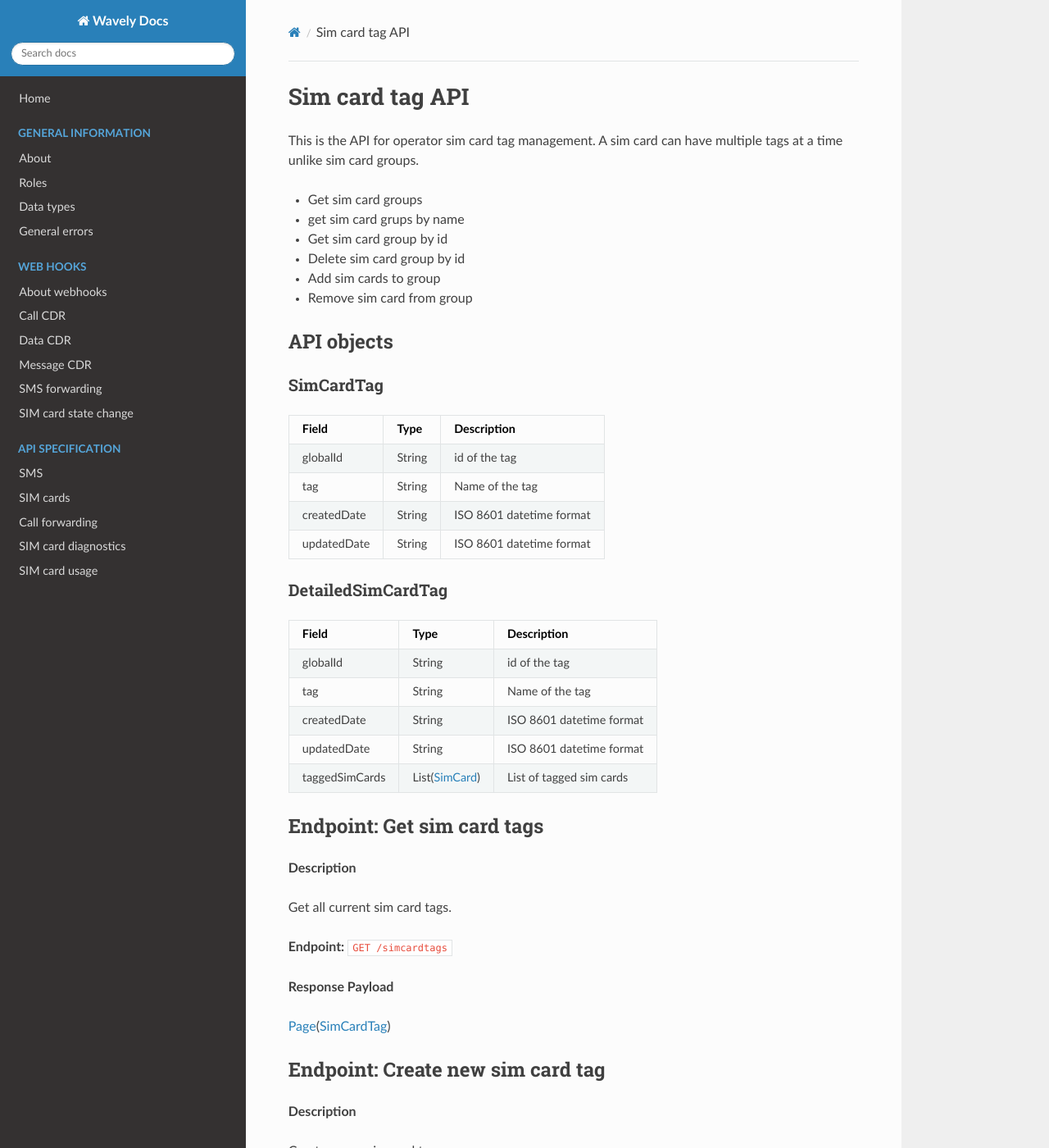
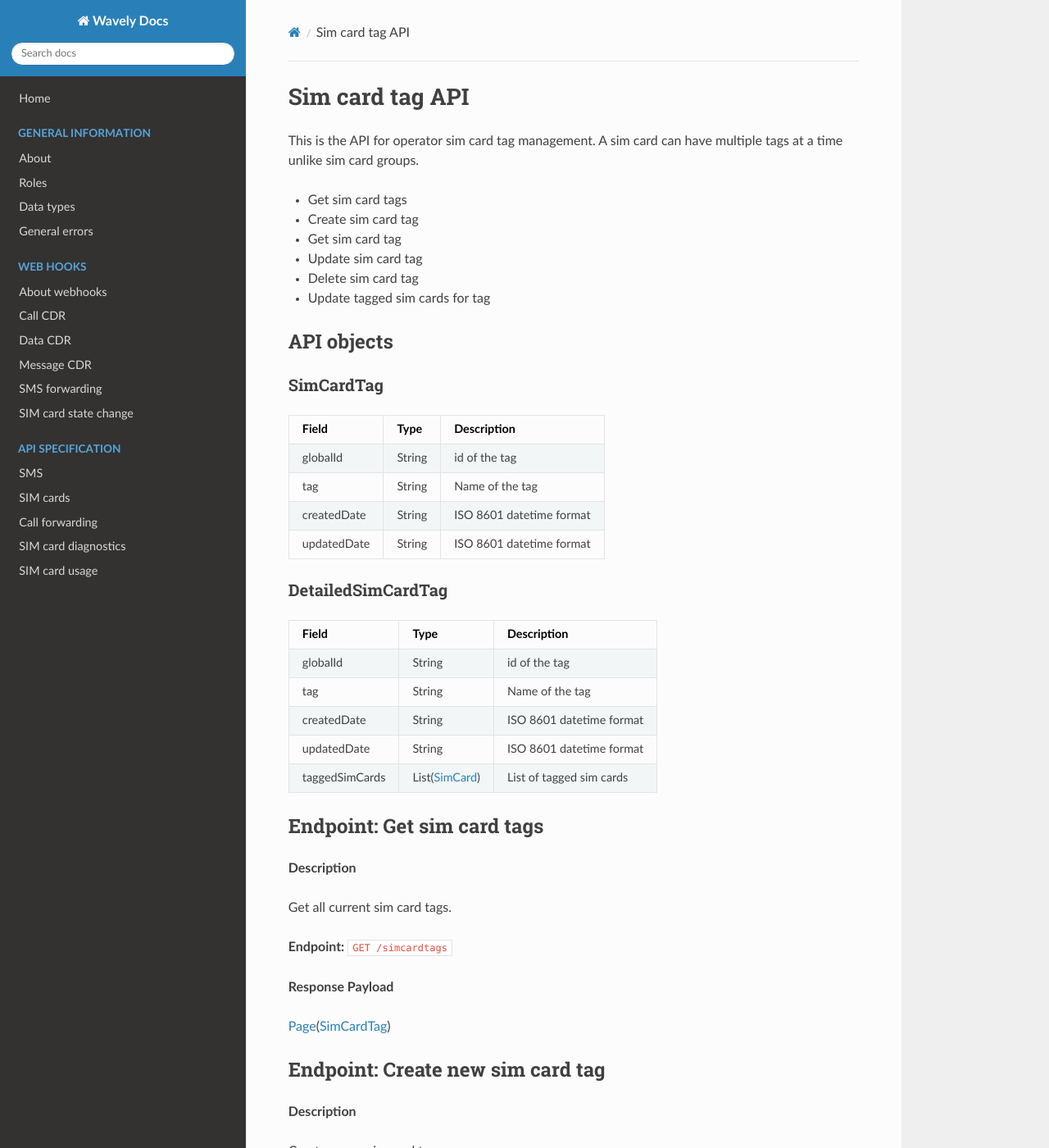
Before and after one commit to Wavelyio/wavely-docs, an MkDocs documentation site: the page built from docs/api/simcard-tags.md, in a window 1280 px wide and 1400 px high. Shown: the whole window at 82% size. Built offline with MkDocs 1.6.1, drawn with Linux system fonts in a browser that asks for light colours; nearby versions of some CDN libraries; old or Windows-style settings are respelled for this version of MkDocs; some of the changed text lies outside the part shown.

Commit message:
:memo: Fixed "groups" still in tag description.

```diff
--- a/docs/api/simcard-tags.md
+++ b/docs/api/simcard-tags.md
@@ -2,12 +2,12 @@
 This is the API for operator sim card tag management.
 A sim card can have multiple tags at a time unlike sim card groups.
 
-* Get sim card groups
-* get sim card grups by name
-* Get sim card group by id
-* Delete sim card group by id
-* Add sim cards to group
-* Remove sim card from group
+* Get sim card tags
+* Create sim card tag
+* Get sim card tag
+* Update sim card tag
+* Delete sim card tag
+* Update tagged sim cards for tag
 
 ## API objects
 
@@ -56,7 +56,7 @@ tag 		    | String        | Name of the new tag
 **Response Payload**
 [SimCardTag](/api/simcard-tags/#simcardtag)
 
-## Endpoint: Get sim card tag by id
+## Endpoint: Get sim card tag
 
 **Description**
 
@@ -83,7 +83,7 @@ Field        	| Type          | Description
 newName 		| String        | New name of the tag. This corresponds to the "tag" property of the tag
 
 
-## Endpoint: Delete sim card tag by id
+## Endpoint: Delete sim card tag
 
 **Description**
 
```
